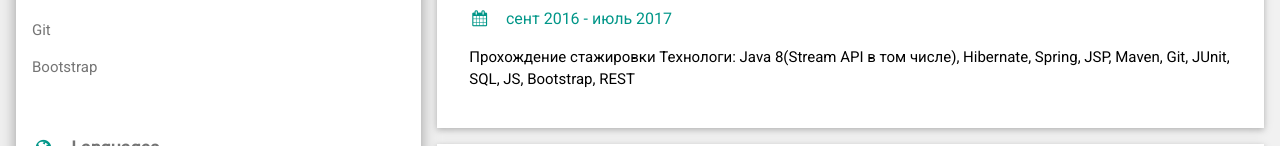
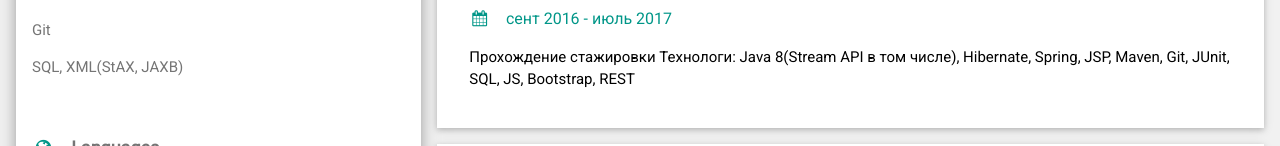
Before and after one commit to Mirto111/Mirto111.github.io, a plain HTML site: page index.html in a window 1280 px wide. Shown: the part 476-622 px from the top of the page. Drawn offline with Linux system fonts and the light colour scheme.

Commit message:
change skills

```diff
--- a/index.html
+++ b/index.html
@@ -46,7 +46,7 @@
                     <p>Hibernate</p>
                     <p>Maven</p>
                     <p>Git</p>
-                    <p>Bootstrap</p>
+                    <p>SQL, XML(StAX, JAXB)</p>
                     <br>
 
                     <p class="w3-large w3-text-theme"><b><i class="fa fa-globe fa-fw w3-margin-right w3-text-teal"></i>Languages</b>
```
